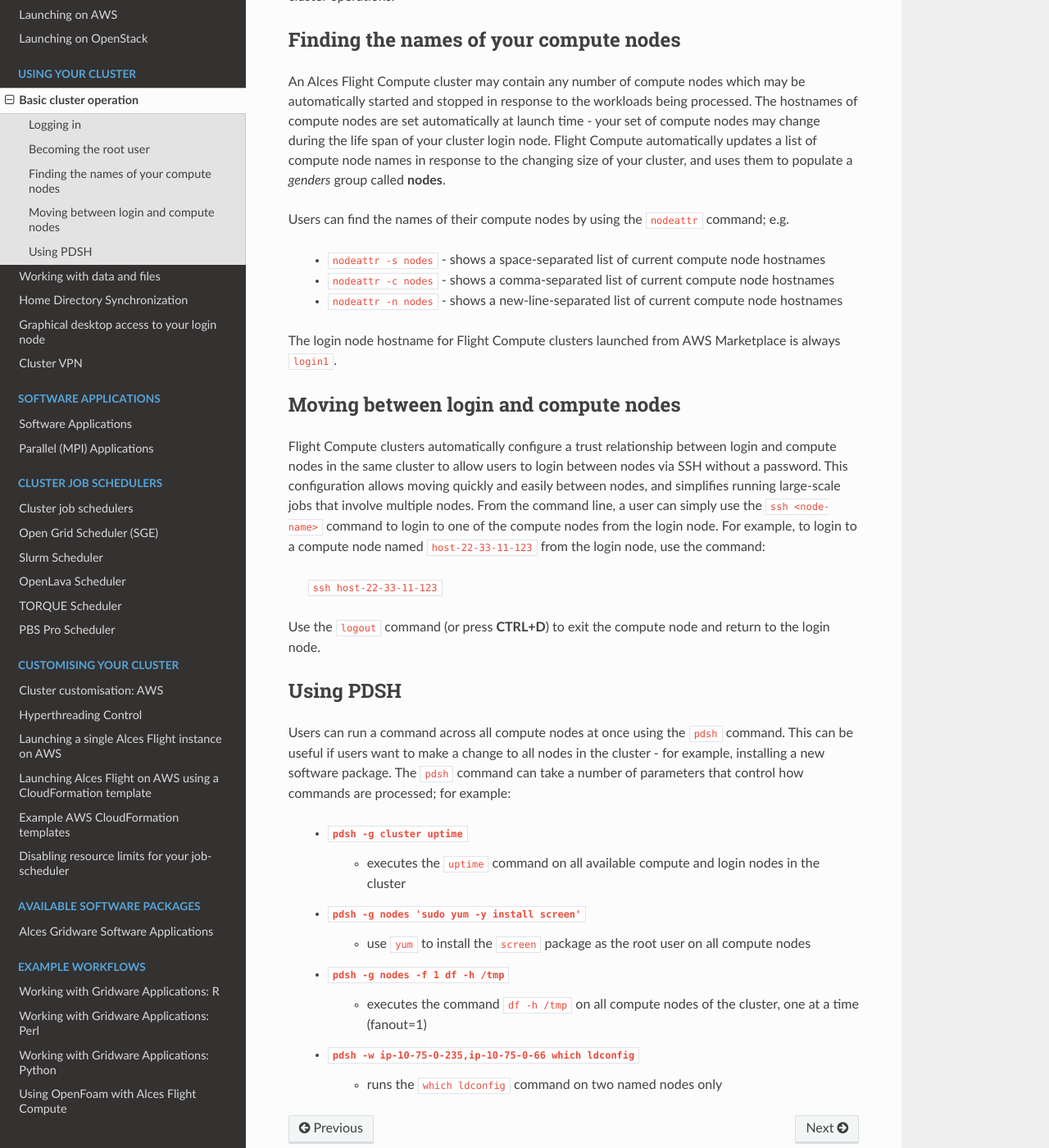
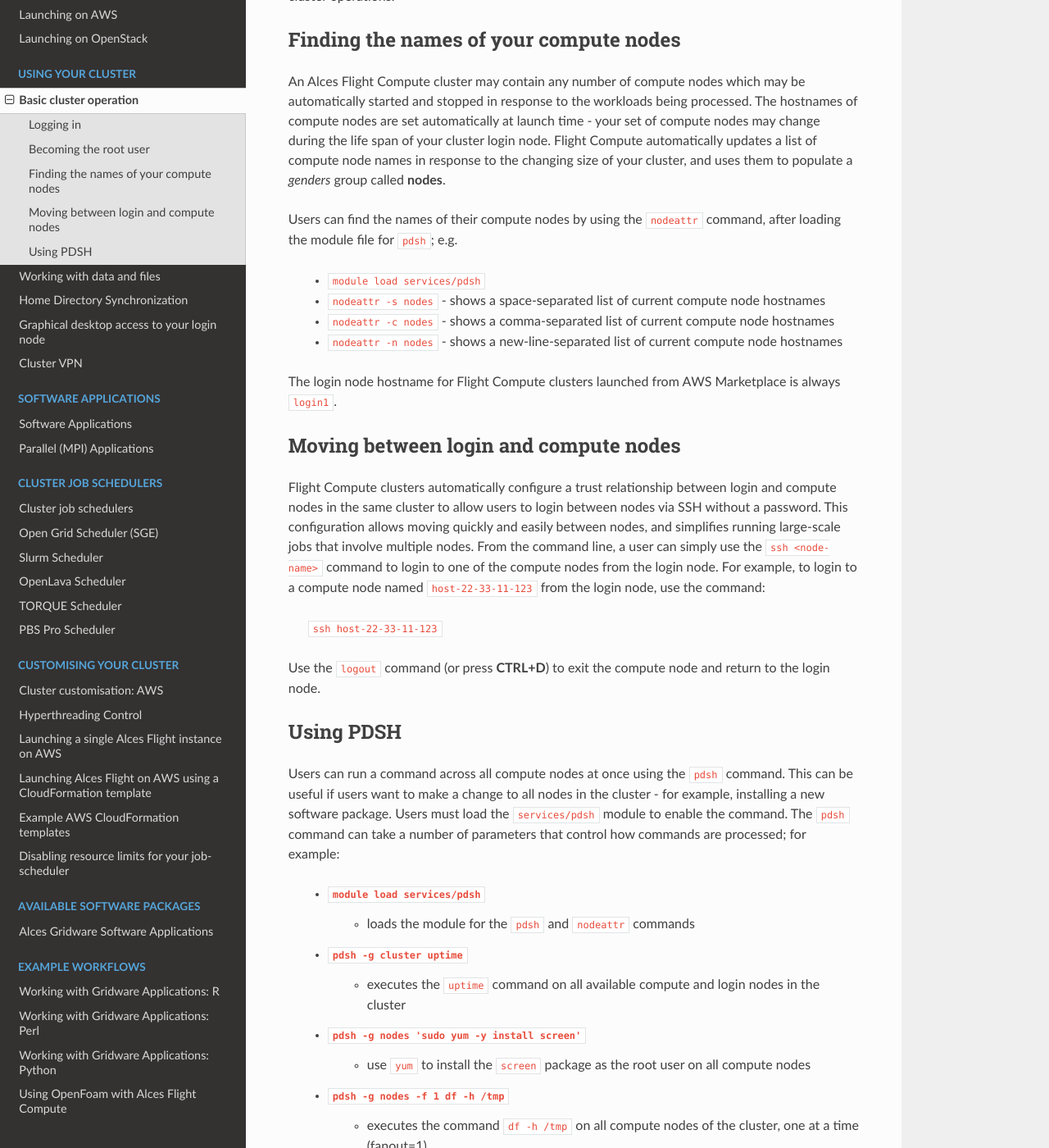
Before and after one commit to alces-software/flight-appliance-docs, a Sphinx documentation site: the page built from docs/source/basics/basic_cluster_operation.rst, in a window 1280 px wide and 1400 px high, scrolled down 1704 px. Shown: the whole window at 82% size. Built offline with Sphinx 7.4.7 and the Read the Docs theme 2.0.0, drawn with Linux system fonts in a browser that asks for light colours.

Commit message:
Fixes #55 - module load command for pdsh

```diff
--- a/docs/source/basics/basic_cluster_operation.rst
+++ b/docs/source/basics/basic_cluster_operation.rst
@@ -34,8 +34,9 @@
 
 An Alces Flight Compute cluster may contain any number of compute nodes which may be automatically started and stopped in response to the workloads being processed. The hostnames of compute nodes are set automatically at launch time - your set of compute nodes may change during the life span of your cluster login node. Flight Compute automatically updates a list of compute node names in response to the changing size of your cluster, and uses them to populate a *genders* group called **nodes**.
 
-Users can find the names of their compute nodes by using the ``nodeattr`` command; e.g.
+Users can find the names of their compute nodes by using the ``nodeattr`` command, after loading the module file for ``pdsh``; e.g.
 
+  - ``module load services/pdsh``
   - ``nodeattr -s nodes`` - shows a space-separated list of current compute node hostnames
   - ``nodeattr -c nodes`` - shows a comma-separated list of current compute node hostnames
   - ``nodeattr -n nodes`` - shows a new-line-separated list of current compute node hostnames
@@ -55,8 +56,10 @@
 Using PDSH
 ----------
 
-Users can run a command across all compute nodes at once using the ``pdsh`` command. This can be useful if users want to make a change to all nodes in the cluster - for example, installing a new software package. The ``pdsh`` command can take a number of parameters that control how commands are processed; for example:
+Users can run a command across all compute nodes at once using the ``pdsh`` command. This can be useful if users want to make a change to all nodes in the cluster - for example, installing a new software package. Users must load the ``services/pdsh`` module to enable the command. The ``pdsh`` command can take a number of parameters that control how commands are processed; for example:
 
+  - ``module load services/pdsh``
+     - loads the module for the ``pdsh`` and ``nodeattr`` commands
   - ``pdsh -g cluster uptime``
      - executes the ``uptime`` command on all available compute and login nodes in the cluster
   - ``pdsh -g nodes 'sudo yum -y install screen'``
```
